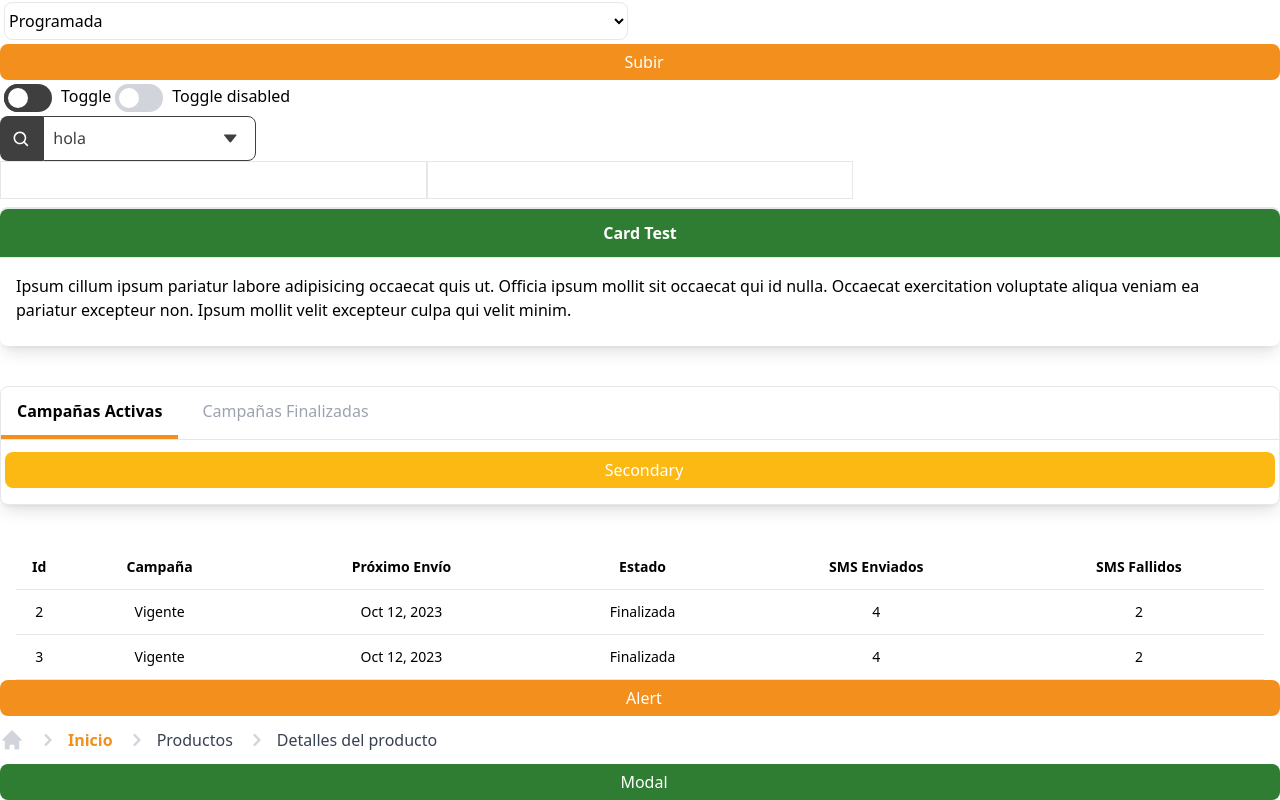
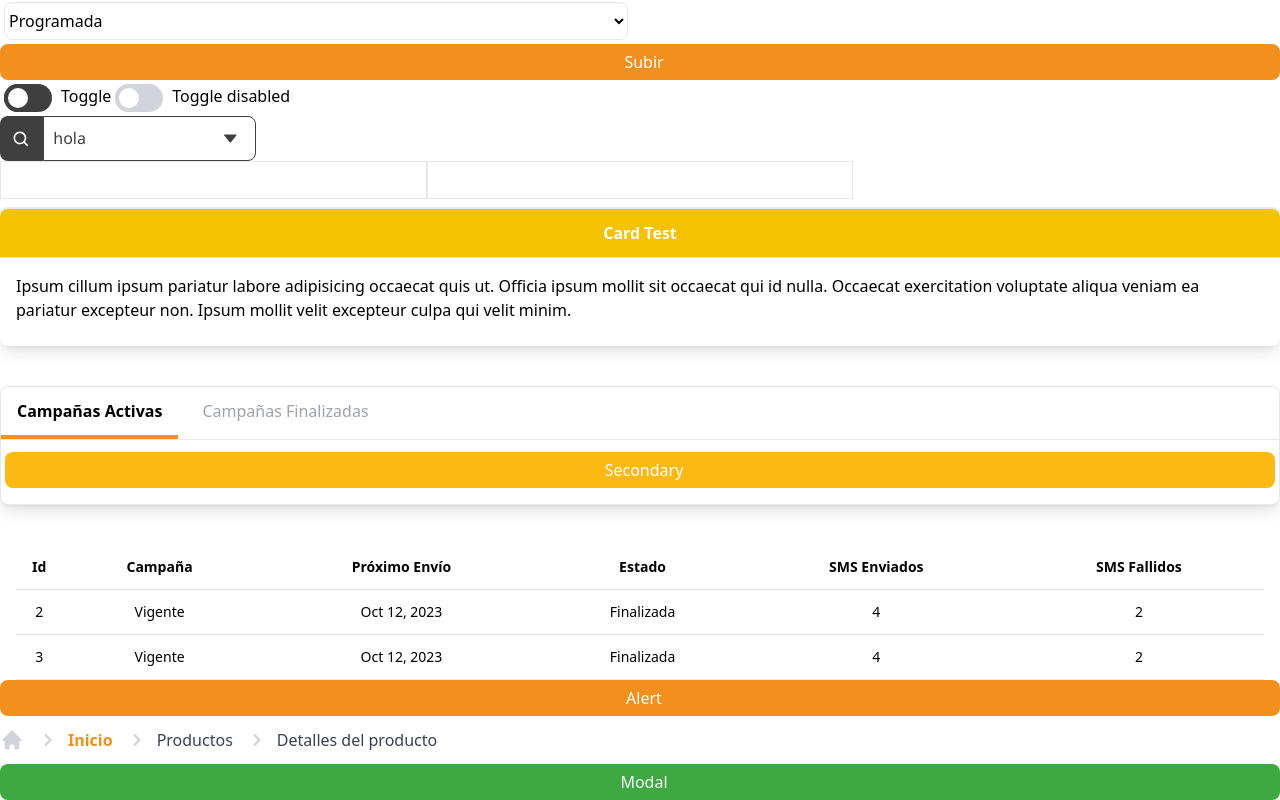
Before and after one commit to Imagine-CX/imaginecx-library, a React (Vite) app: page / in a window 1280 px wide. Shown: the part 859-1659 px from the top of the page. Built offline with nearby package versions, Linux system fonts and the light colour scheme.

Commit message:
styles corrected

```diff
--- a/src/App.tsx
+++ b/src/App.tsx
@@ -242,7 +242,7 @@ function App() {
         </div>
       </div>
       <div className="icx-mt-2">
-        <Card title="Card Test" type="success">
+        <Card title="Card Test" type="warning">
           <p>
             Ipsum cillum ipsum pariatur labore adipisicing occaecat quis ut. Officia ipsum mollit sit occaecat qui id
             nulla. Occaecat exercitation voluptate aliqua veniam ea pariatur excepteur non. Ipsum mollit velit excepteur
--- a/src/components/Card/Card.tsx
+++ b/src/components/Card/Card.tsx
@@ -6,12 +6,14 @@ interface ICard extends React.PropsWithChildren {
 const selectStyleCard = (type: string | undefined): string => {
   if (type === 'success') {
     return `icx-card-success icx-justify-center icx-text-white`;
+  } else if (type === 'success-light') {
+    return `icx-card-success-light icx-justify-center icx-text-white`;
   } else if (type === 'error') {
     return `icx-card-error icx-justify-center icx-text-white`;
-  } else if (type === 'finish') {
-    return `icx-card-finish icx-justify-center icx-text-white`;
-  } else if (type === 'pending') {
-    return `icx-card-pending icx-justify-center icx-text-white`;
+  } else if (type === 'info') {
+    return `icx-card-info icx-justify-center icx-text-white`;
+  } else if (type === 'warning') {
+    return `icx-card-warning icx-justify-center icx-text-white`;
   } else if (type === 'primary') {
     return `icx-card-primary icx-justify-center icx-text-white`;
   } else if (type === 'inactive') {
--- a/src/components/style.css
+++ b/src/components/style.css
@@ -49,10 +49,10 @@
   }
 
   .icx-btn-success {
-    @apply icx-bg-success-100
-          hover:icx-bg-success-200
-          focus:icx-bg-success-200
-          active:icx-bg-success-200
+    @apply icx-bg-success-300
+          hover:icx-bg-success-100
+          focus:icx-bg-success-100
+          active:icx-bg-success-100
           icx-text-white;
   }
 
@@ -198,14 +198,17 @@
   .icx-card-error {
     @apply icx-bg-error-100;
   }
-  .icx-card-finish {
-    @apply icx-bg-finish;
+  .icx-card-info {
+    @apply icx-bg-info;
   }
   .icx-card-success {
     @apply icx-bg-success-100;
   }
-  .icx-card-pending {
-    @apply icx-bg-pending;
+  .icx-card-success-light {
+    @apply icx-bg-success-300;
+  }
+  .icx-card-warning {
+    @apply icx-bg-warning;
   }
   .icx-card-primary {
     @apply icx-bg-primary-400;
--- a/tailwind.config.js
+++ b/tailwind.config.js
@@ -35,10 +35,11 @@ export default {
         },
         success: {
           100: '#2e7d32',
-          200: '#1b491d'
+          200: '#1b491d',
+          300: '#3EA843'
         },
-        finish: '#0288d1',
-        pending: '#f3c200'
+        info: '#0288d1',
+        warning: '#f3c200'
       },
       fontFamily: {
         imagine: ['Segoe UI', 'sans-serif'],
```
